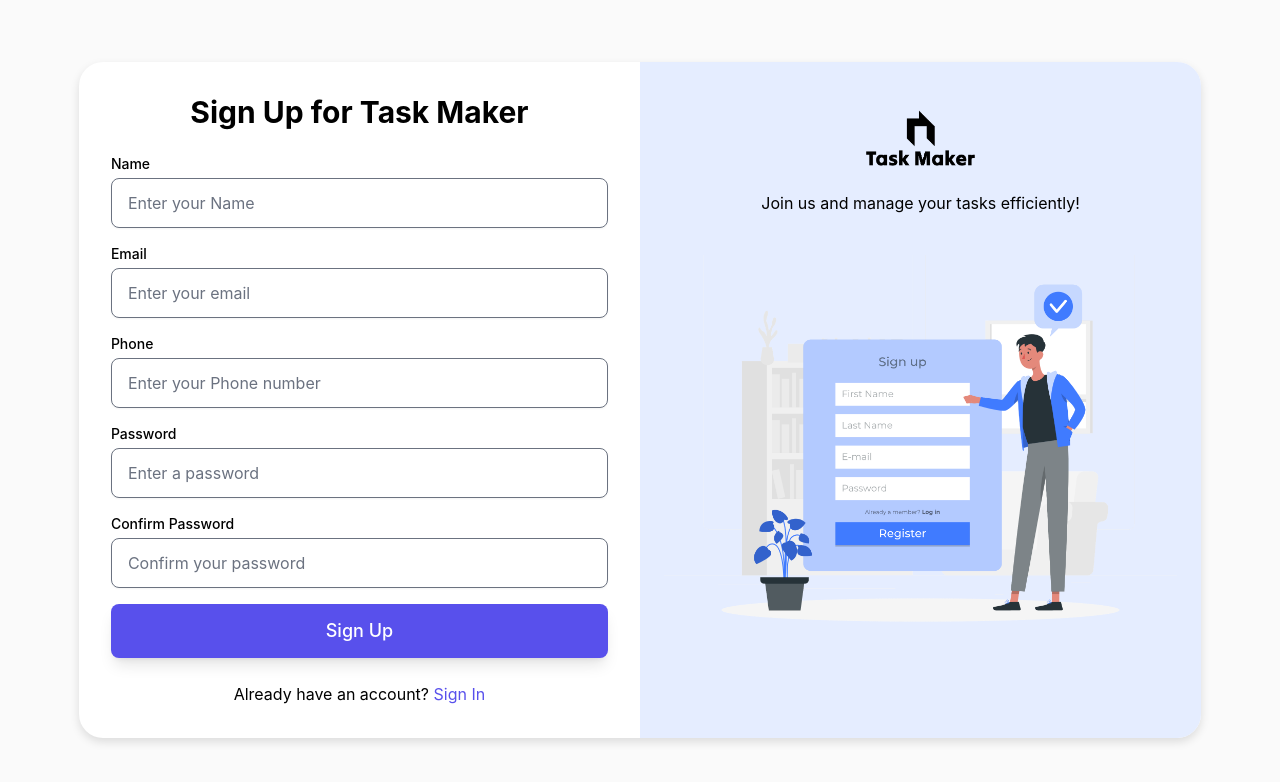
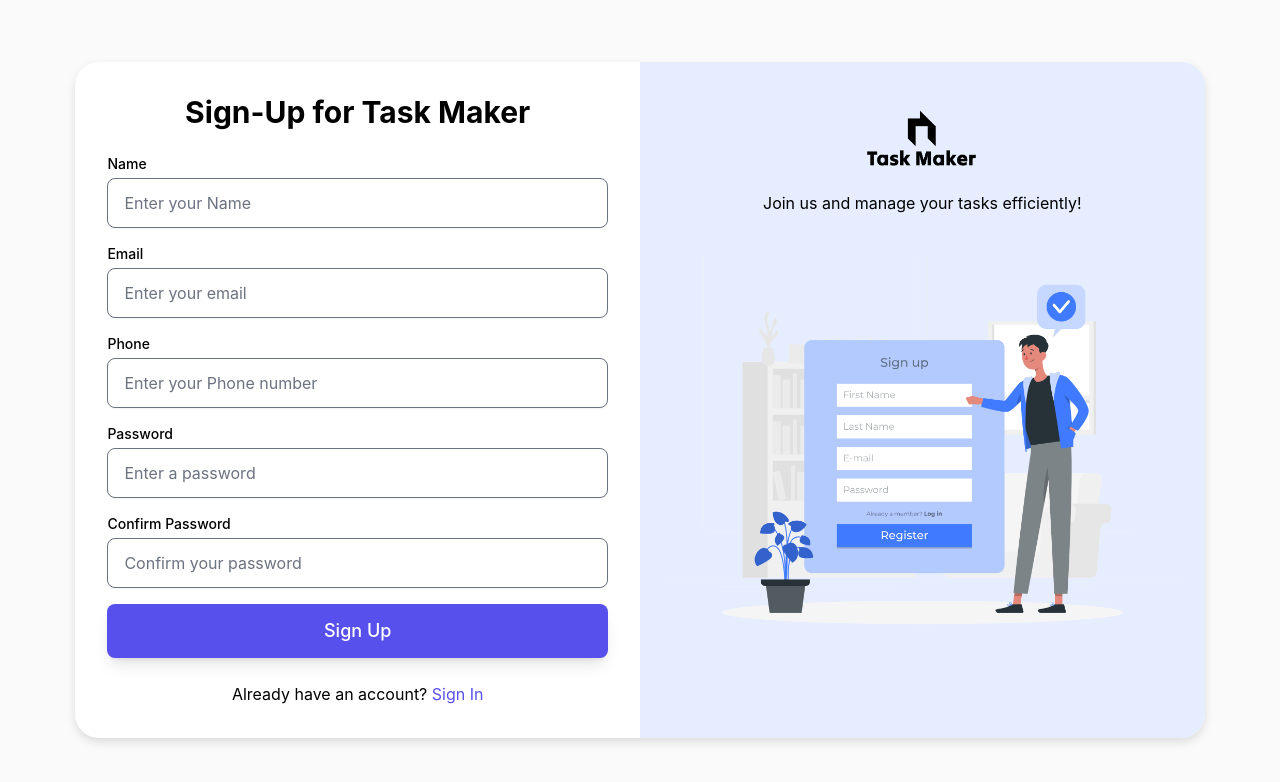
Before and after one commit to anaserrami/Task_Management_App, a React (Create React App) app in the folder frontend/: page /register in a window 1280 px wide. Shown: the top 782 px of the page. Built offline with nearby package versions, Linux system fonts and the light colour scheme.

Commit message:
modify some text

```diff
--- a/frontend/src/components/Register.js
+++ b/frontend/src/components/Register.js
@@ -39,7 +39,7 @@ function Register() {
         <div className="min-h-screen flex items-center justify-center bg-gray-3">
             <div className="flex items-stretch bg-white shadow-4 rounded-3xl overflow-hidden">
                 <div className="w-full p-8 lg:w-1/2">
-                    <h2 className="text-3xl font-bold text-gray-900 mb-6 text-center">Sign Up for Task Maker</h2>
+                    <h2 className="text-3xl font-bold text-gray-900 mb-6 text-center">Sign-Up for Task Maker</h2>
                     {error && (
                         <div className="bg-red-100 border-l-4 border-red-500 text-red-700 p-4 mb-4 relative" role="alert">
                             <span>{error}</span>
```
